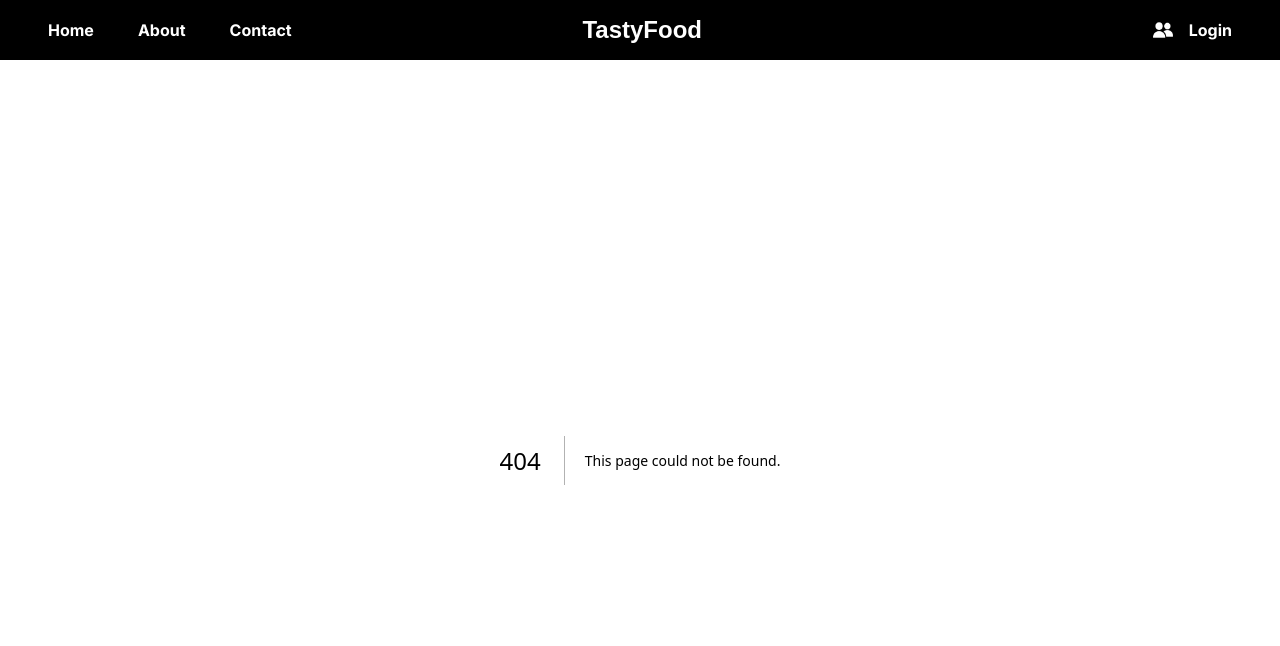
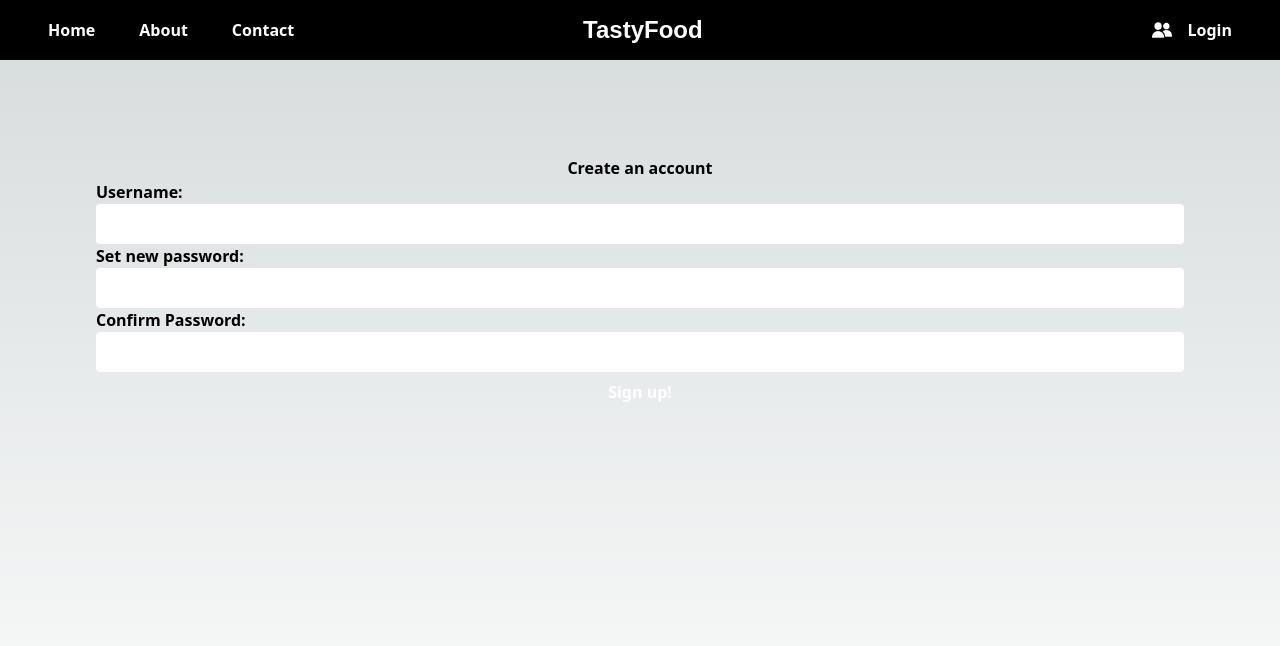
Before and after one commit to SamchenUF/CEN3031TastyFood, a Next.js app in the folder tastyfoodapp/: page /accounts/register in a window 1280 px wide. Before the commit this address had no page. Shown: the top 646 px of the page. Built offline with nearby package versions, Linux system fonts and the light colour scheme; a web font is replaced by a local one.

Commit message:
added registration page and forgot password page

```diff
--- a/tastyfoodapp/pages/login.js
+++ b/tastyfoodapp/pages/accounts/login.js
@@ -46,11 +46,11 @@ const Login = () => {
               className="shadow appearance-none border rounded w-full py-2 px-3 text-gray-700 leading-tight focus:outline-none focus:shadow-outline"
               style={{ color: 'black',
               paddingLeft: "10px"
-        }}
+                  }}
             />
           </div>
           <div className="flex items-center justify-between">
-          <p></p>
+          <a href="/accounts/reset">Forgot Password</a>
             <button
               type="submit"
               className="bg-blue-500 hover:bg-blue-700 text-white font-bold py-2 px-4 rounded focus:outline-none focus:shadow-outline"
@@ -59,6 +59,7 @@ const Login = () => {
             </button>
             {/*include a "Sign Up" or "Forgot Password?" link here */}
           </div>
+          <p>New to TastyFood?   <a href="/accounts/register">Register an Account</a></p>
         </form>
       </main>
     </Layout>
--- /dev/null
+++ b/tastyfoodapp/pages/accounts/register.js
@@ -0,0 +1,43 @@
+import React, { useState } from 'react';
+import Layout from "@/components/layout";
+
+export default function Register() {
+    return (
+      <Layout>
+        <main className="flex min-h-screen flex-col items-center p-24">
+          <h1 className="text-3xl font-bold">Create an account</h1>
+          <div className="mb-4">
+            <label htmlFor="username" className="block text-gray-700 text-sm font-bold mb-2">Username:  </label>
+            <input
+              className="shadow appearance-none border rounded w-full py-2 px-3 text-gray-700 leading-tight focus:outline-none focus:shadow-outline bg-white"
+              style={{ color: 'black',
+                        paddingLeft: "10px",
+                  }}
+            />
+            <label className="block text-gray-700 text-sm font-bold mb-2">Set new password:  </label>
+            <input
+                className="shadow appearance-none border rounded w-full py-2 px-3 text-gray-700 leading-tight focus:outline-none focus:shadow-outline bg-white"
+                style={{ color: 'black',
+                          paddingLeft: "10px",
+                    }}
+            />
+            <label className="block text-gray-700 text-sm font-bold mb-2">Confirm Password:  </label>
+            <input
+                className="shadow appearance-none border rounded w-full py-2 px-3 text-gray-700 leading-tight focus:outline-none focus:shadow-outline bg-white"
+                style={{ color: 'black',
+                          paddingLeft: "10px",
+                    }}
+            />
+            </div>
+            <div className="flex items-center justify-between">
+            <button
+              type="submit"
+              className="bg-blue-500 hover:bg-blue-700 text-white font-bold py-2 px-4 rounded focus:outline-none focus:shadow-outline"
+            >
+              Sign up!
+            </button>
+            </div>
+        </main>
+      </Layout>
+    );
+  };
--- a/tastyfoodapp/src/components/navbar.js
+++ b/tastyfoodapp/src/components/navbar.js
@@ -42,7 +42,7 @@ const Navbar = () => {
 
         {/* Right-aligned login button */}
         <div className="flex">
-          <Link href="/login" legacyBehavior>
+          <Link href="/accounts/login" legacyBehavior>
             <a className="text-white font-bold py-2 px-4 rounded">Login</a>
           </Link>
         </div>
```
Also changed, not shown: tastyfoodapp/pages/accounts/reset.js (added, +44 -0 lines).
